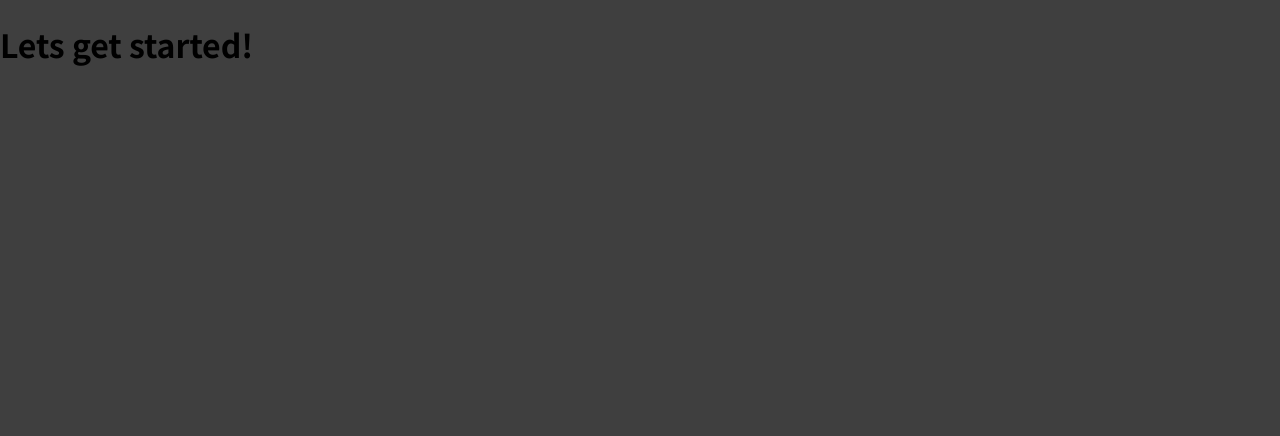
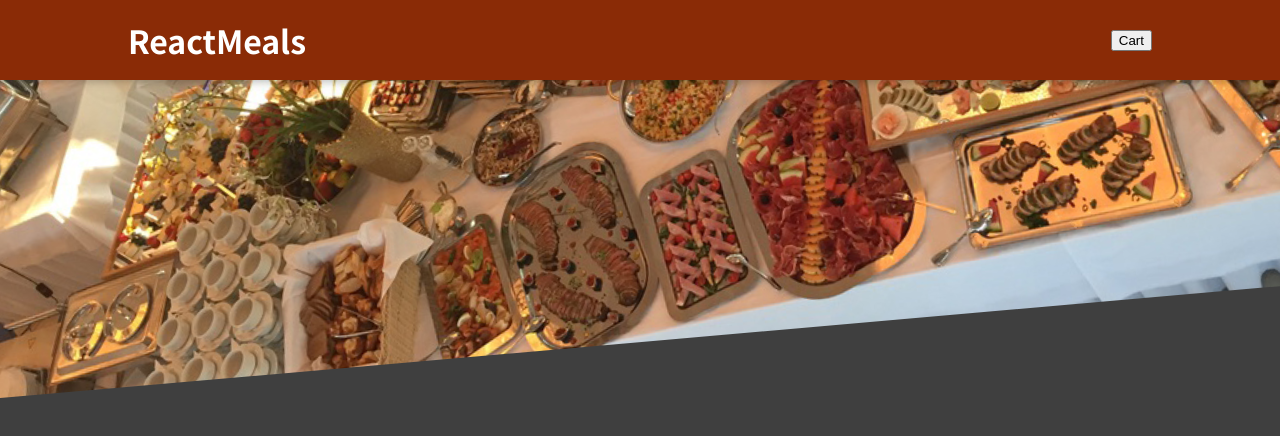
Before and after one commit to SuryaKrishnaMoorthy/react-meals-11, a React (Create React App) app: page / in a window 1280 px wide. Shown: the top 436 px of the page. Built offline with nearby package versions, Linux system fonts and the light colour scheme.

Commit message:
add styling to header

```diff
--- a/src/App.js
+++ b/src/App.js
@@ -1,9 +1,11 @@
+import React, { Fragment } from 'react';
+import Header from './components/Layout/Header';
 
 function App() {
   return (
-    <div>
-      <h1>Lets get started!</h1>
-    </div>
+    <Fragment>
+      <Header />
+    </Fragment>
   );
 }
 
--- /dev/null
+++ b/src/components/Layout/Header.js
@@ -0,0 +1,20 @@
+import React, { Fragment } from 'react';
+import mealsImage from '../../assets/meals.jpeg';
+
+import classes from './Header.module.css';
+
+const Header = () => {
+	return (
+		<Fragment>
+			<header className={classes.header}>
+				<h1>ReactMeals</h1>
+				<button>Cart</button>
+			</header>
+			<div className={classes["main-image"]}>
+			<img src={ mealsImage } alt="A table full of delicious food!" />
+			</div>
+		</Fragment>
+	)
+}
+
+export default Header;
--- /dev/null
+++ b/src/components/Layout/Header.module.css
@@ -0,0 +1,29 @@
+.header {
+	position: fixed;
+	top: 0;
+	left: 0;
+	width: 100%;
+	height: 5rem;
+	background-color: #8a2b06;
+	color: white;
+	display: flex;
+	justify-content: space-between;
+	align-items: center;
+	padding: 0 10%;
+	box-shadow: 0 2px 8px rgba(0, 0, 0, 0.25);
+	z-index: 10;
+}
+
+.main-image {
+	width: 100%;
+	height: 25rem;
+	z-index: 0;
+	overflow: hidden;
+}
+
+.main-image img {
+	width: 110%;
+	height: 100%;
+	object-fit: cover;
+	transform: rotateZ(-5deg) translateY(-4rem) translateX(-1rem);
+}
```
Also changed, not shown: src/assets/meals.jpeg (added).
